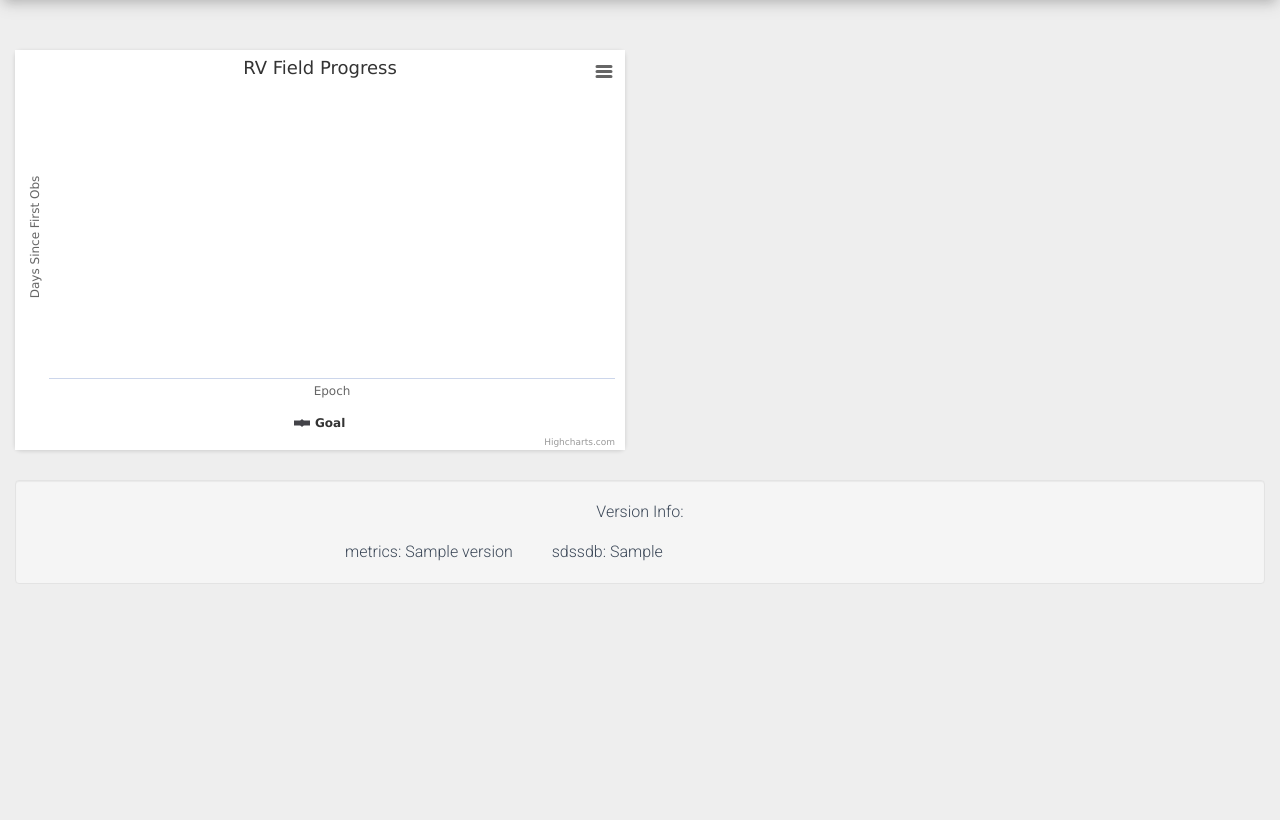
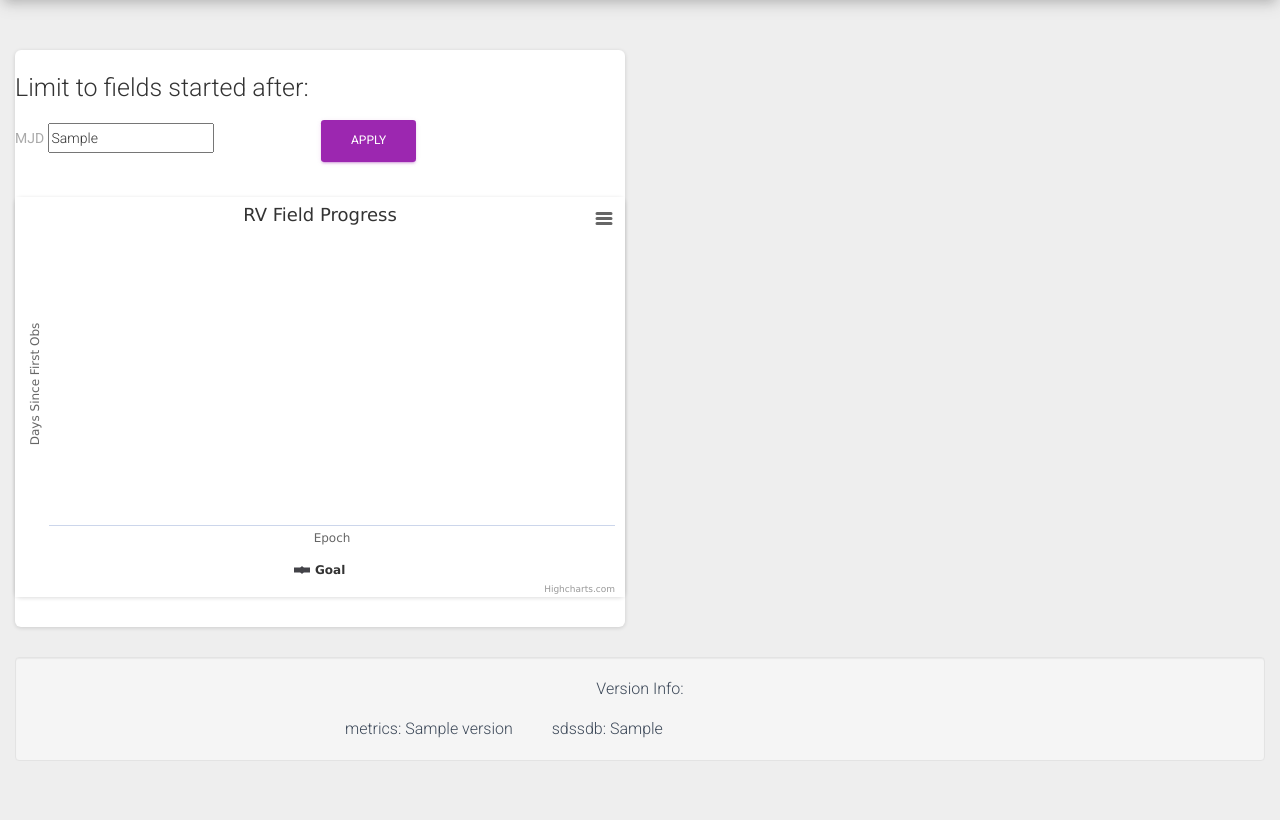
Before and after one commit to sdss/sdss5-metrics, a Python web app: template python/metrics/templates/rv_monit.html in a window 1280 px wide. Shown: the part 80-900 px from the top of the page. Run offline with Jinja, Linux system fonts and the light colour scheme; the template is opened without the code that fills it: most values are stand-ins (such as "Sample title", 1, 10 or a date in 2020); some libraries are stand-ins or nearby versions.

Commit message:
mjd cut in rv monit

```diff
--- a/python/metrics/templates/rv_monit.html
+++ b/python/metrics/templates/rv_monit.html
@@ -12,7 +12,19 @@
 <div class="row">
   <div class="col-md-6">
     <div class="card">
+      <h3>Limit to fields started after:</h3>
+      <form autocomplete="off" action="/rv_monit.html">
+        <div class="form-row">
+          <div class="form-group col-md-6">
+            <label for="mjd_start">MJD</label>
+            <input id="mjd_start" type="text" name="mjd_start" {% if mjd_start != "none" %} value="{{mjd_start}}" {% else %} placeholder="" {% endif %}>
+        </div>
+        <button type="submit" class="btn btn-primary">Apply</button>
+      </form>
+    </div>
+    <div class="card">
       <div id="monit"></div>
+    </div>
   </div>
 </div>
 
```
Also changed, not shown: python/metrics/controllers/rv_monit.py (+13 -2 lines).
